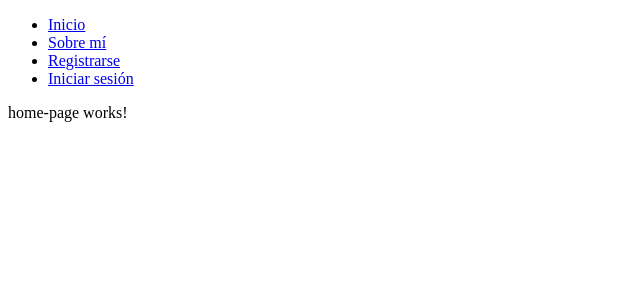
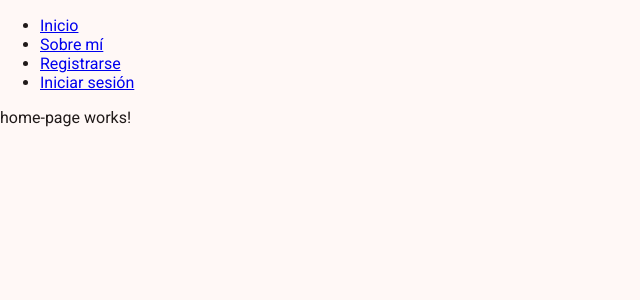
Before and after one commit to FacundoBerges/FACUNDO-BERGES-TP1-PROG4-2025-C1, an Angular app: page / in a window 1280 px wide. Shown: the top 300 px of the page, without its empty margins (0-640 px from the left). Built offline with nearby package versions, Linux system fonts and the light colour scheme.

Commit message:
Agregado angular material

```diff
--- a/angular.json
+++ b/angular.json
@@ -52,6 +52,7 @@
               }
             ],
             "styles": [
+              "@angular/material/prebuilt-themes/rose-red.css",
               "src/styles.scss"
             ],
             "scripts": []
@@ -108,6 +109,7 @@
               }
             ],
             "styles": [
+              "@angular/material/prebuilt-themes/rose-red.css",
               "src/styles.scss"
             ],
             "scripts": []
--- a/package.json
+++ b/package.json
@@ -10,10 +10,12 @@
   },
   "private": true,
   "dependencies": {
+    "@angular/cdk": "~19.2.10",
     "@angular/common": "^19.2.0",
     "@angular/compiler": "^19.2.0",
     "@angular/core": "^19.2.0",
     "@angular/forms": "^19.2.0",
+    "@angular/material": "~19.2.10",
     "@angular/platform-browser": "^19.2.0",
     "@angular/platform-browser-dynamic": "^19.2.0",
     "@angular/router": "^19.2.0",
--- a/src/index.html
+++ b/src/index.html
@@ -8,9 +8,11 @@
     <base href="/">
     <meta name="viewport" content="width=device-width, initial-scale=1">
     <link rel="icon" type="image/x-icon" href="favicon.ico">
+    <link href="https://fonts.googleapis.com/css2?family=Roboto:wght@300;400;500&display=swap" rel="stylesheet">
+    <link href="https://fonts.googleapis.com/icon?family=Material+Icons" rel="stylesheet">
   </head>
 
-  <body>
+  <body class="mat-typography">
     <juegos-root></juegos-root>
   </body>
 
--- a/src/styles.scss
+++ b/src/styles.scss
@@ -1 +1,29 @@
 /* You can add global styles to this file, and also import other style files */
+@use "@angular/material" as mat;
+
+html,
+body {
+  height: 100%;
+}
+
+html {
+  color-scheme: light;
+  @include mat.theme(
+    (
+      color: mat.$red-palette,
+      typography: Roboto,
+      density: 0,
+    )
+  );
+}
+
+body {
+  margin: 0;
+  font-family: Roboto, "Helvetica Neue", sans-serif;
+  background: var(--mat-sys-surface);
+  color: var(--mat-sys-on-surface);
+
+  &.dark-mode {
+    color-scheme: dark;
+  }
+}
```
Also changed, not shown: 1 other file (tests, documents, lock files or other folders).
